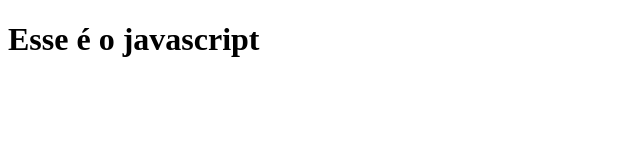
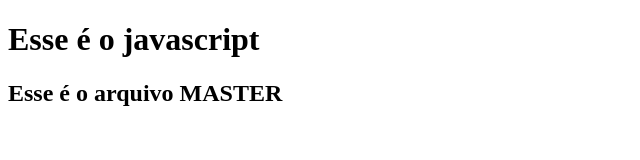
Before and after one commit to BrandonCarlos/Github_origamid, a plain HTML site: page index.html in a window 1280 px wide. Shown: the whole page, without its empty margins (0-640 px from the left). Drawn offline with Linux system fonts and the light colour scheme.

Commit message:
h2 adicionado

```diff
--- a/index.html
+++ b/index.html
@@ -8,6 +8,7 @@
 </head>
 <body>
   <h1>Esse é o javascript</h1>
+  <h2>Esse é o arquivo MASTER</h2>
   <script src="/script.js"></script>
 </body>
 </html>
```
